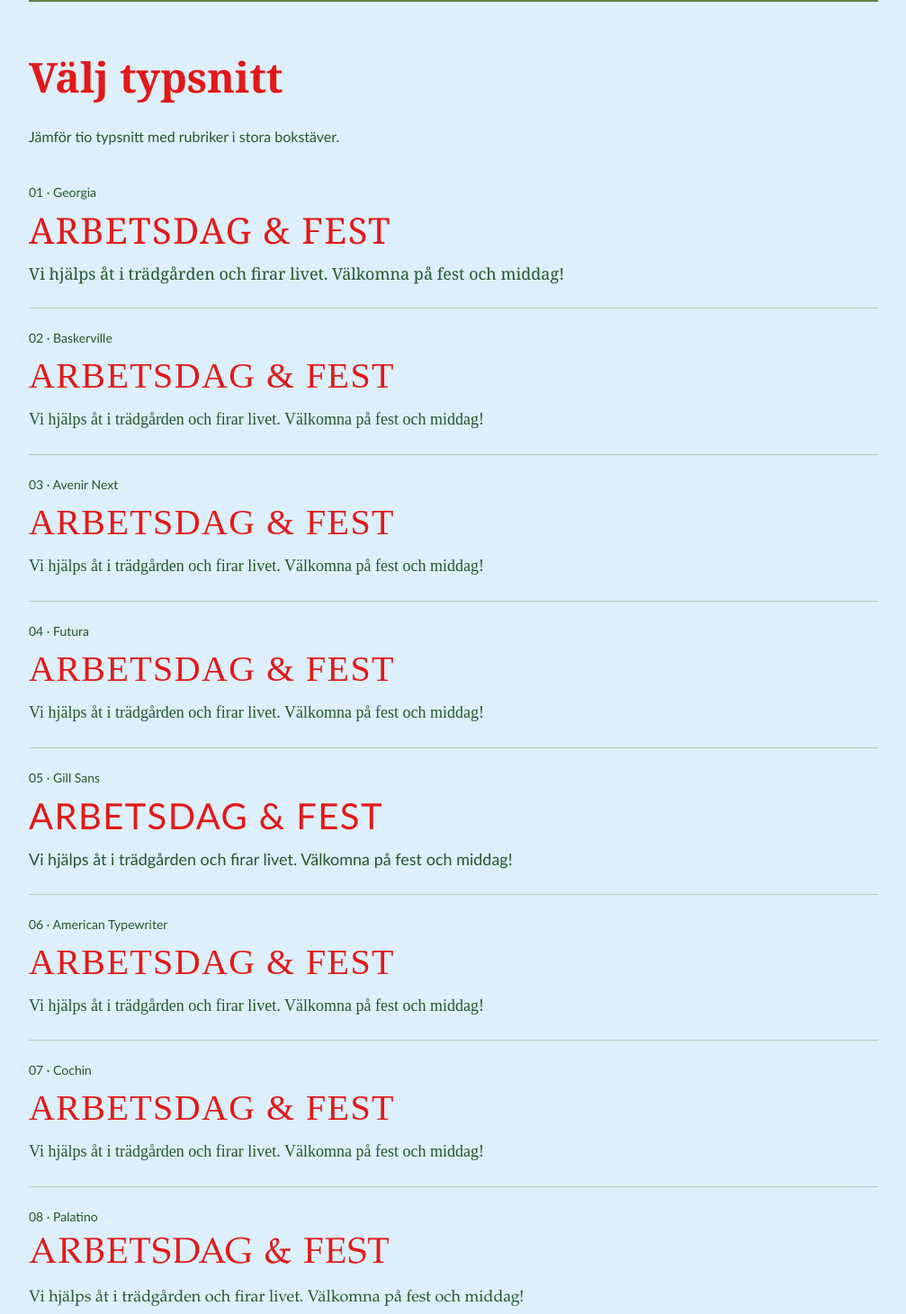
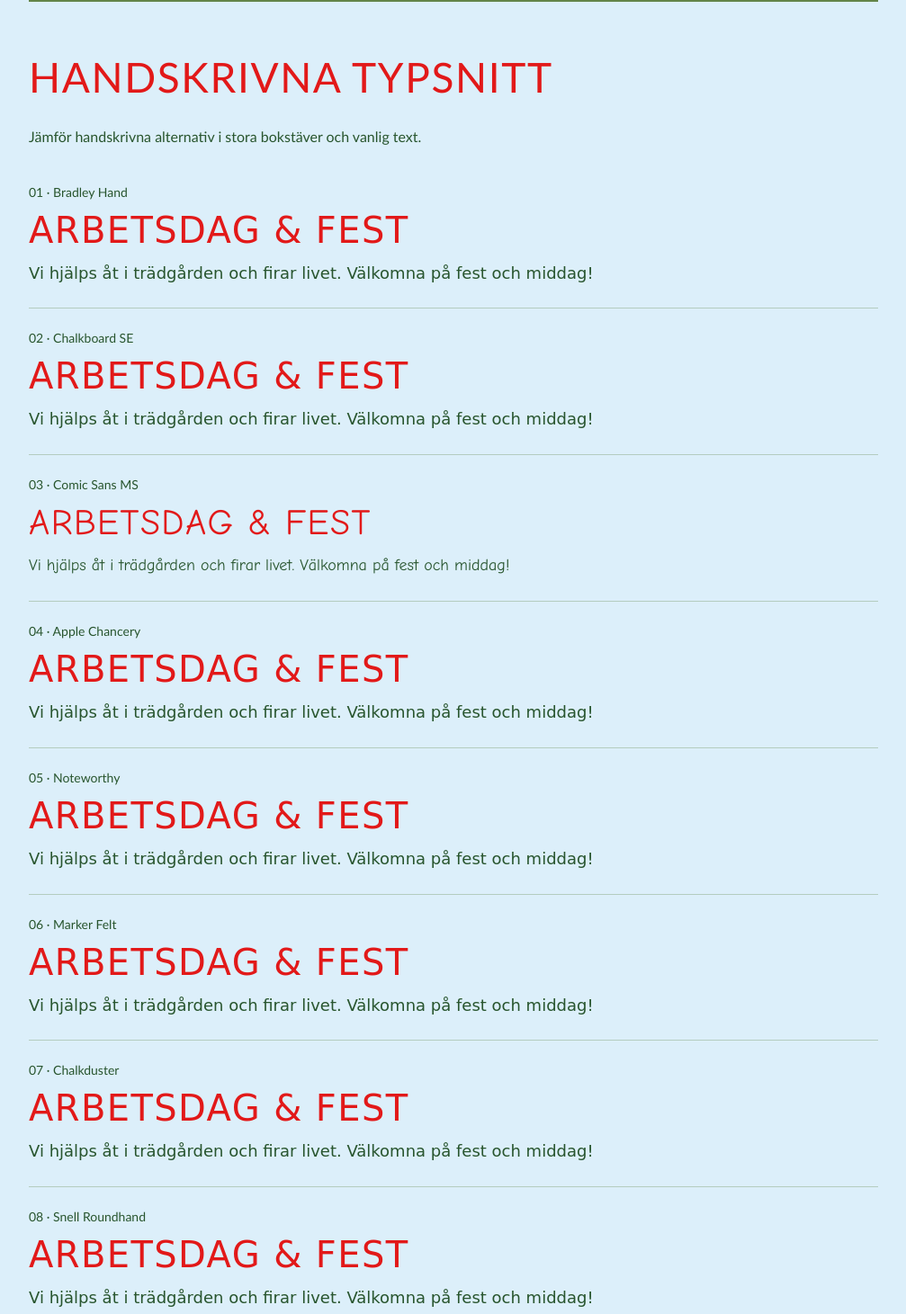
Before and after one commit to jeremistadler/13august, a website: page frontend/index.html in a window 1280 px wide. Shown: the part 4500-5961 px from the top of the page at 90% size, without its empty margins (136-1143 px from the left). Drawn offline with Linux system fonts and the light colour scheme.

Commit message:
Apply Gill Sans and offer handwritten typeface alternatives
Set page text and uppercase headings in Gill Sans while keeping the schedule note in normal case. Replace the comparison section with eight handwritten typeface samples.

```diff
--- a/frontend/index.html
+++ b/frontend/index.html
@@ -9,7 +9,7 @@
   <style>
     * { box-sizing: border-box; }
     html { background: #dceffa; }
-    body { margin: 0; color: #28552e; font-family: "Trebuchet MS", sans-serif; line-height: 1.6; background: #dceffa; }
+    body { margin: 0; color: #28552e; font-family: "Gill Sans", sans-serif; line-height: 1.6; background: #dceffa; }
     header { max-width: 1000px; margin: auto; padding: 18px 24px; text-align: right; }
     a { color: #28552e; text-underline-offset: 5px; }
     a:focus-visible { outline: 3px solid #b82068; outline-offset: 5px; }
@@ -27,11 +27,11 @@
     .invitation-notes { display: grid; grid-template-columns: 1fr 1fr; gap: 20px; align-items: center; }
     .invitation-notes img:first-child { transform: rotate(2deg); }
     .invitation-notes img:last-child { transform: rotate(-3deg); }
-    h2, h3 { color: #e21919; font-family: Georgia, "Times New Roman", serif; line-height: 1.2; }
+    h2, h3 { color: #e21919; font-family: "Gill Sans", sans-serif; font-weight: 500; text-transform: uppercase; letter-spacing: 0.035em; line-height: 1.2; }
     h2 { color: #e21919; font-size: clamp(30px, 5vw, 46px); margin: 56px 0 26px; }
     .day-plan { background: #f6ed70; padding: 28px 32px; border-radius: 3px 18px 5px 14px; box-shadow: 7px 7px 0 #eb91b3; }
     .day-plan h2 { margin: 0 0 20px; }
-    .schedule-note { font-family: "Trebuchet MS", sans-serif; font-size: 0.48em; font-weight: 300; display: inline-block; }
+    .schedule-note { text-transform: none; letter-spacing: normal; font-family: "Gill Sans", sans-serif; font-size: 0.48em; font-weight: 300; display: inline-block; }
     .font-options { margin-top: 64px; border-top: 2px solid #638448; }
     .font-sample { padding: 24px 0; border-bottom: 1px solid #63844855; }
     .font-label { margin: 0 0 8px; font: 14px "Trebuchet MS", sans-serif; }
@@ -135,74 +135,60 @@
       </div>
     </section>
     <section class="font-options" aria-labelledby="font-options-title">
-      <h2 id="font-options-title">Välj typsnitt</h2>
-      <p>Jämför tio typsnitt med rubriker i stora bokstäver.</p>
+      <h2 id="font-options-title">Handskrivna typsnitt</h2>
+      <p>Jämför handskrivna alternativ i stora bokstäver och vanlig text.</p>
       <div class="font-sample">
-        <p class="font-label">01 · Georgia</p>
-        <div style="font-family: 'Georgia', serif">
+        <p class="font-label">01 · Bradley Hand</p>
+        <div style="font-family: 'Bradley Hand', cursive">
           <p class="font-preview">Arbetsdag &amp; fest</p>
           <p class="font-body">Vi hjälps åt i trädgården och firar livet. Välkomna på fest och middag!</p>
         </div>
       </div>
       <div class="font-sample">
-        <p class="font-label">02 · Baskerville</p>
-        <div style="font-family: 'Baskerville', serif">
+        <p class="font-label">02 · Chalkboard SE</p>
+        <div style="font-family: 'Chalkboard SE', cursive">
           <p class="font-preview">Arbetsdag &amp; fest</p>
           <p class="font-body">Vi hjälps åt i trädgården och firar livet. Välkomna på fest och middag!</p>
         </div>
       </div>
       <div class="font-sample">
-        <p class="font-label">03 · Avenir Next</p>
-        <div style="font-family: 'Avenir Next', serif">
+        <p class="font-label">03 · Comic Sans MS</p>
+        <div style="font-family: 'Comic Sans MS', cursive">
           <p class="font-preview">Arbetsdag &amp; fest</p>
           <p class="font-body">Vi hjälps åt i trädgården och firar livet. Välkomna på fest och middag!</p>
         </div>
       </div>
       <div class="font-sample">
-        <p class="font-label">04 · Futura</p>
-        <div style="font-family: 'Futura', serif">
+        <p class="font-label">04 · Apple Chancery</p>
+        <div style="font-family: 'Apple Chancery', cursive">
           <p class="font-preview">Arbetsdag &amp; fest</p>
           <p class="font-body">Vi hjälps åt i trädgården och firar livet. Välkomna på fest och middag!</p>
         </div>
       </div>
       <div class="font-sample">
-        <p class="font-label">05 · Gill Sans</p>
-        <div style="font-family: 'Gill Sans', serif">
+        <p class="font-label">05 · Noteworthy</p>
+        <div style="font-family: 'Noteworthy', cursive">
           <p class="font-preview">Arbetsdag &amp; fest</p>
           <p class="font-body">Vi hjälps åt i trädgården och firar livet. Välkomna på fest och middag!</p>
         </div>
       </div>
       <div class="font-sample">
-        <p class="font-label">06 · American Typewriter</p>
-        <div style="font-family: 'American Typewriter', serif">
+        <p class="font-label">06 · Marker Felt</p>
+        <div style="font-family: 'Marker Felt', cursive">
           <p class="font-preview">Arbetsdag &amp; fest</p>
           <p class="font-body">Vi hjälps åt i trädgården och firar livet. Välkomna på fest och middag!</p>
         </div>
       </div>
       <div class="font-sample">
-        <p class="font-label">07 · Cochin</p>
-        <div style="font-family: 'Cochin', serif">
+        <p class="font-label">07 · Chalkduster</p>
+        <div style="font-family: 'Chalkduster', cursive">
           <p class="font-preview">Arbetsdag &amp; fest</p>
           <p class="font-body">Vi hjälps åt i trädgården och firar livet. Välkomna på fest och middag!</p>
         </div>
       </div>
       <div class="font-sample">
-        <p class="font-label">08 · Palatino</p>
-        <div style="font-family: 'Palatino', serif">
-          <p class="font-preview">Arbetsdag &amp; fest</p>
-          <p class="font-body">Vi hjälps åt i trädgården och firar livet. Välkomna på fest och middag!</p>
-        </div>
-      </div>
-      <div class="font-sample">
-        <p class="font-label">09 · Chalkboard SE</p>
-        <div style="font-family: 'Chalkboard SE', serif">
-          <p class="font-preview">Arbetsdag &amp; fest</p>
-          <p class="font-body">Vi hjälps åt i trädgården och firar livet. Välkomna på fest och middag!</p>
-        </div>
-      </div>
-      <div class="font-sample">
-        <p class="font-label">10 · Bradley Hand</p>
-        <div style="font-family: 'Bradley Hand', serif">
+        <p class="font-label">08 · Snell Roundhand</p>
+        <div style="font-family: 'Snell Roundhand', cursive">
           <p class="font-preview">Arbetsdag &amp; fest</p>
           <p class="font-body">Vi hjälps åt i trädgården och firar livet. Välkomna på fest och middag!</p>
         </div>
```
